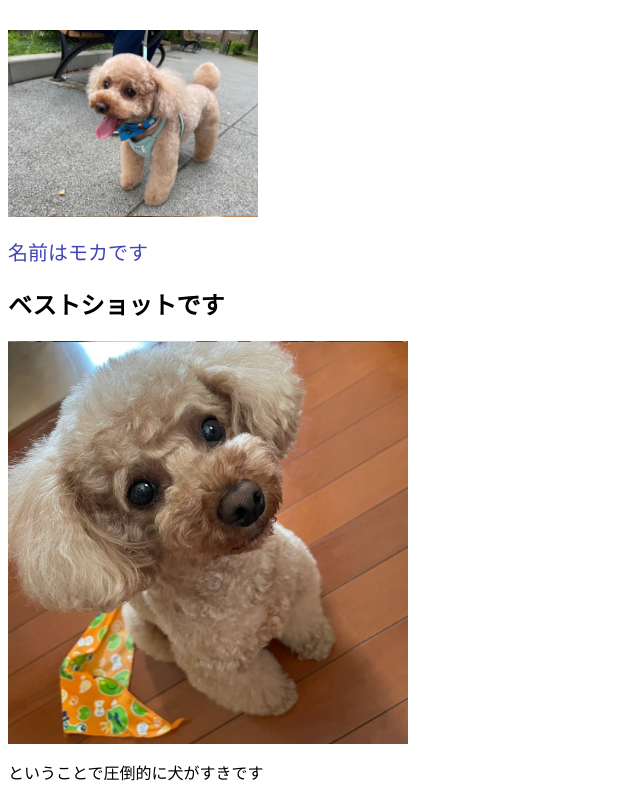
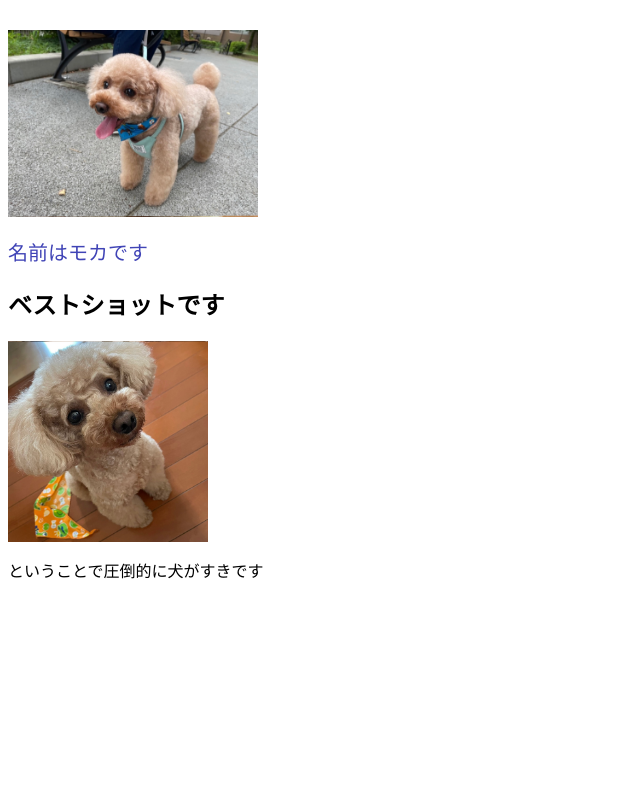
Before and after one commit to kagujouhourenshu/github.tk2, a plain HTML site: page index.html in a window 1280 px wide. Shown: the part 509-1309 px from the top of the page, without its empty margins (0-640 px from the left). After the commit the page ends 1107 px from the top, so only its background shows below. Drawn offline with Linux system fonts and the light colour scheme.

Commit message:
Update index.html

```diff
--- a/index.html
+++ b/index.html
@@ -15,7 +15,7 @@
     <p class="short">名前はモカです</p>
 
     <h2>ベストショットです</h2>
-    <img src="img/mocha.JPG" width="400px">
+    <img src="img/mocha.JPG" width="200px">
     <p>ということで圧倒的に犬がすきです</p>
 
 </body>
```
